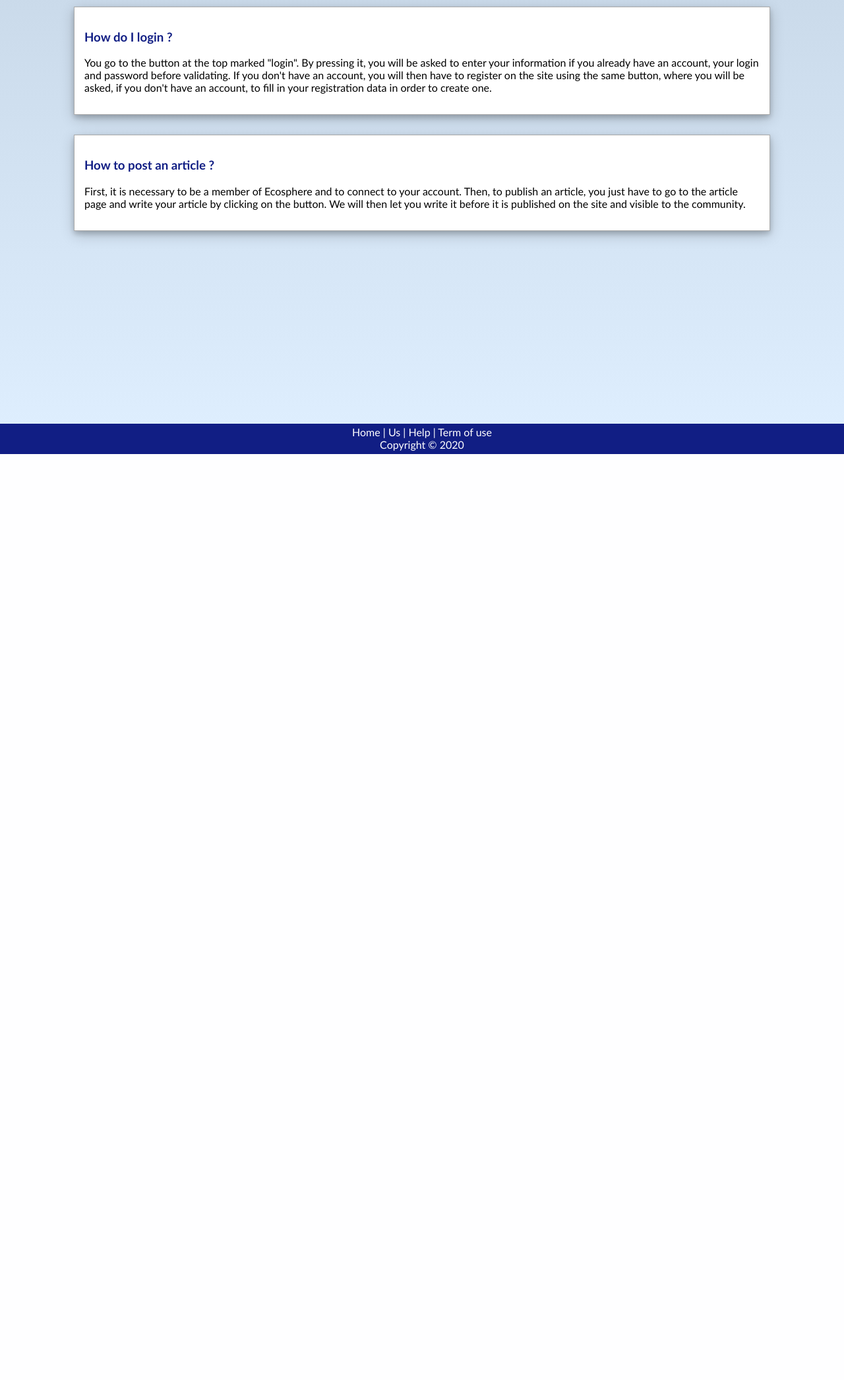
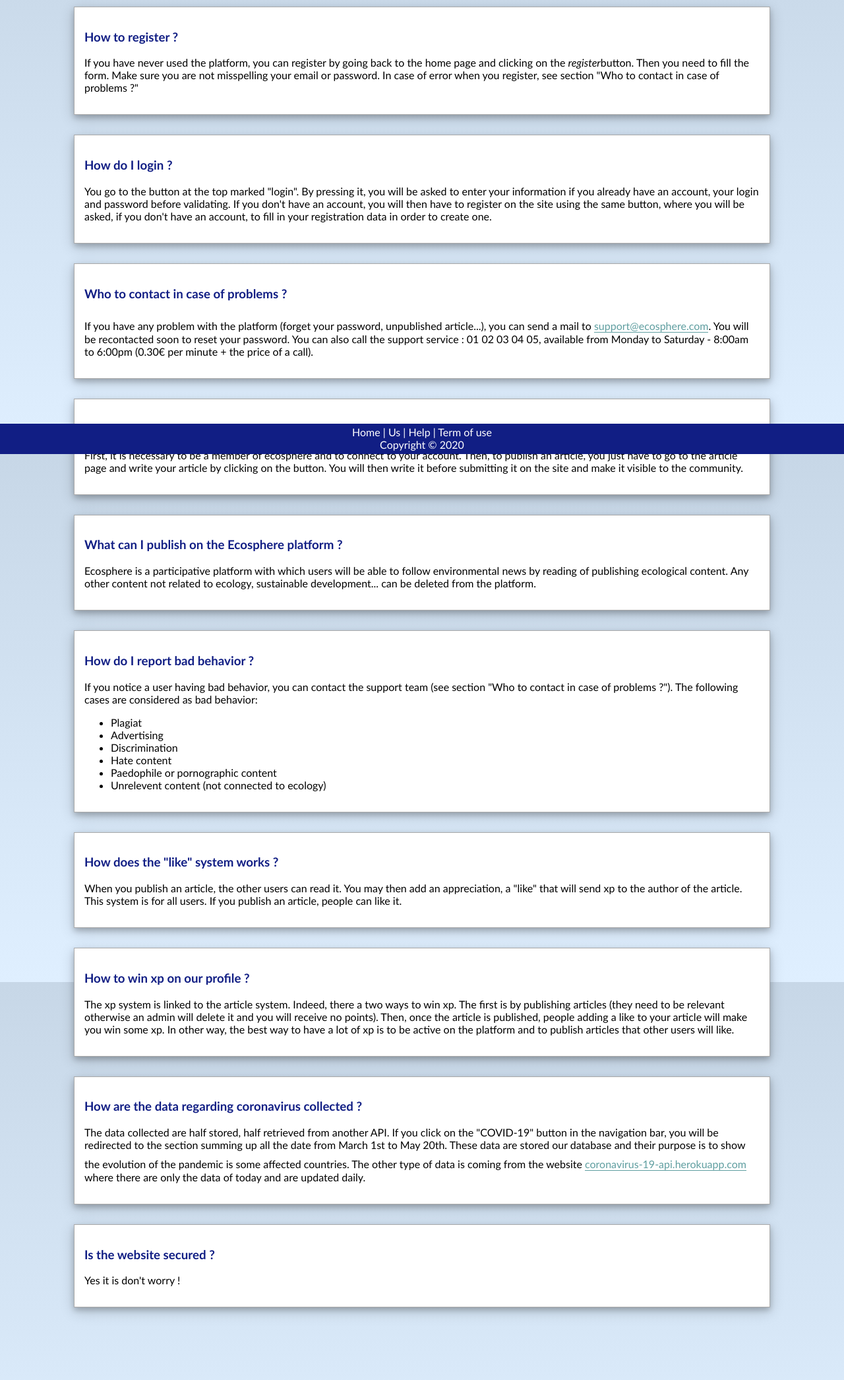
Before and after one commit to NinaKaveh/ecosphere-web-app, a PHP site: page /View/help.php in a window 1280 px wide. Shown: the part 112-2203 px from the top of the page at 66% size. Before the commit the page ends 800 px from the top, so only its background shows below. Run offline with PHP 8.4, Linux system fonts and the light colour scheme.

Commit message:
Add content to frontend

```diff
--- a/View/help.php
+++ b/View/help.php
@@ -15,6 +15,15 @@
 
 <main>
     <article class="panel">
+        <h3 class="question"> How to register ? </h3>
+        <p class="reponse">
+            If you have never used the platform, you can register by going back to the home page and clicking on the
+            <i>register</i>button. Then you need to fill the form. Make sure you are not misspelling your email or
+            password. In case of error when you register, see section "Who to contact in case of problems ?"
+        </p>
+    </article>
+
+    <article class="panel">
         <h3 class="question"> How do I login ? </h3>
         <p class="reponse">
             You go to the button at the top marked "login". By pressing it, you will be asked to enter your information
@@ -25,14 +34,86 @@
     </article>
 
     <article class="panel">
+        <h3 class="question"> Who to contact in case of problems ? </h3>
+        <p class="reponse">
+            If you have any problem with the platform (forget your password, unpublished article...), you can send a
+            mail to <a class="redirection" href="mailto:support@ecosphere.com">support@ecosphere.com</a>. You will be
+            recontacted soon to reset your password. You can also call the support service : 01 02 03 04 05, available
+            from Monday to Saturday - 8:00am to 6:00pm (0.30€ per minute + the price of a call).
+        </p>
+    </article>
+
+    <article class="panel">
         <h3 class="question"> How to post an article ? </h3>
         <p class="reponse">
-            First, it is necessary to be a member of Ecosphere and to connect to your account.
+            First, it is necessary to be a member of ecosphere and to connect to your account.
             Then, to publish an article, you just have to go to the article page and write your article by clicking on
-            the button.
-            We will then let you write it before it is published on the site and visible to the community.
+            the button. You will then write it before submitting it on the site and make it visible to the community.
         </p>
     </article>
+
+    <article class="panel">
+        <h3 class="question"> What can I publish on the Ecosphere platform ? </h3>
+        <p class="reponse">
+            Ecosphere is a participative platform with which users will be able to follow environmental news by reading
+            of publishing ecological content. Any other content not related to ecology, sustainable development... can
+            be deleted from the platform.
+        </p>
+    </article>
+
+    <article class="panel">
+        <h3 class="question"> How do I report bad behavior ? </h3>
+        <p class="reponse">
+            If you notice a user having bad behavior, you can contact the support team (see section "Who to contact in
+            case of problems ?"). The following cases are considered as bad behavior:
+        </p>
+        <ul>
+            <li>Plagiat</li>
+            <li>Advertising</li>
+            <li>Discrimination</li>
+            <li>Hate content</li>
+            <li>Paedophile or pornographic content</li>
+            <li>Unrelevent content (not connected to ecology)</li>
+        </ul>
+    </article>
+
+    <article class="panel">
+        <h3 class="question"> How does the "like" system works ? </h3>
+        <p class="reponse">
+            When you publish an article, the other users can read it. You may then add an appreciation, a "like" that
+            will send xp to the author of the article. This system is for all users. If you publish an article, people
+            can like it.
+        </p>
+    </article>
+
+    <article class="panel">
+        <h3 class="question"> How to win xp on our profile ? </h3>
+        <p class="reponse">
+            The xp system is linked to the article system. Indeed, there a two ways to win xp. The first is by
+            publishing articles (they need to be relevant otherwise an admin will delete it and you will receive no
+            points). Then, once the article is published, people adding a like to your article will make you win some
+            xp. In other way, the best way to have a lot of xp is to be active on the platform and to publish articles
+            that other users will like.
+        </p>
+    </article>
+
+    <article class="panel">
+        <h3 class="question"> How are the data regarding coronavirus collected ? </h3>
+        <p class="reponse">
+            The data collected are half stored, half retrieved from another API. If you click on the "COVID-19" button
+            in the navigation bar, you will be redirected to the section summing up all the date from March 1st to May
+            20th. These data are stored our database and their purpose is to show the evolution of the pandemic is some
+            affected countries. The other type of data is coming from the website
+            <a href="https://coronavirus-19-api.herokuapp.com/countries/" class="redirection">coronavirus-19-api.herokuapp.com</a>
+            where there are only the data of today and are updated daily.
+        </p>
+    </article>
+
+    <article class="panel">
+        <h3 class="question"> Is the website secured ? </h3>
+        <p class="reponse">Yes it is don't worry !</p>
+    </article>
+
 
     <footer>
         <div id="globalFooter">
```
Also changed, not shown: View/about.php (+19 -38 lines).
